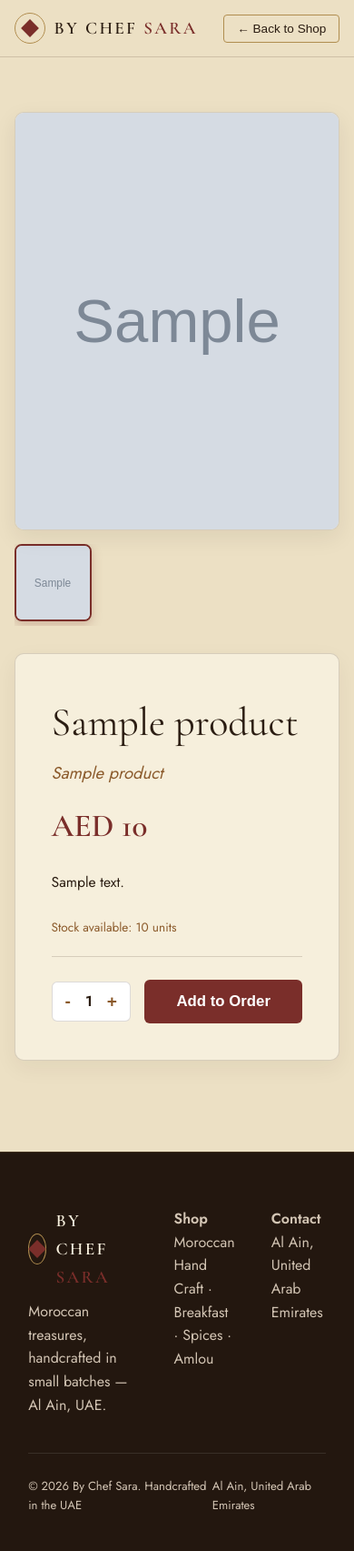
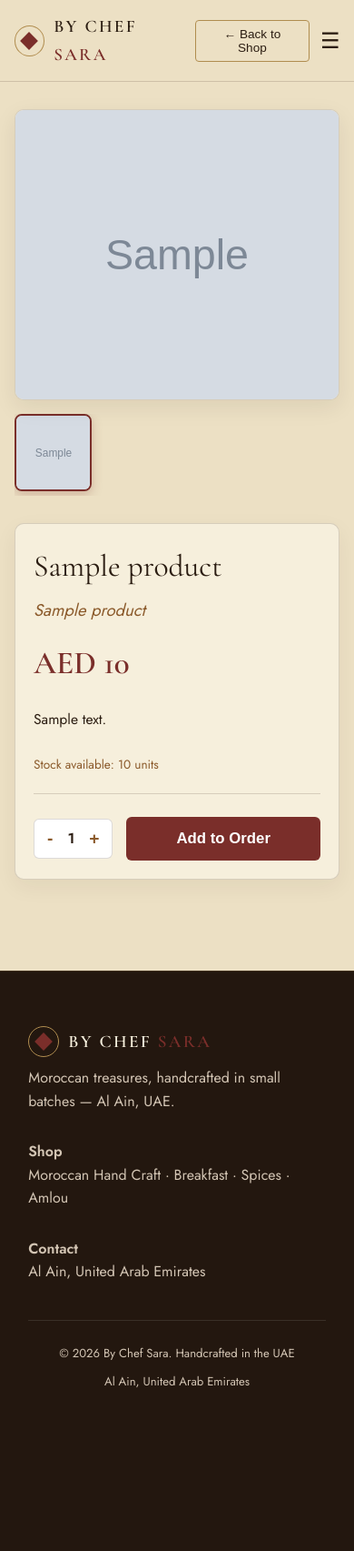
Before and after one commit to chatact135-wq/Chefsara, a Django app: template templates/store/product_detail.html in a window 390 px wide. Shown: the whole page at 91% size. After the commit the page ends 1525 px from the top, so only its background shows below. Run offline with Django 5.2, Linux system fonts and the light colour scheme; the template is opened without the code that fills it: most values are stand-ins (such as "Sample title", 1, 10 or a date in 2020); grey boxes marked "Sample" are stand-in pictures.

Commit message:
Update product_detail.html

```diff
--- a/templates/store/product_detail.html
+++ b/templates/store/product_detail.html
@@ -12,7 +12,7 @@
             --stucco: #ECE0C4; --panel: #F6EFDC; --burgundy: #7A2E2A; --dark-bg: #23170F; --line: rgba(43,29,18,0.16);
         }
         * { box-sizing: border-box; margin: 0; padding: 0; }
-        body { font-family: 'Jost', sans-serif; background-color: var(--stucco); color: var(--ink); line-height: 1.6; }
+        body { font-family: 'Jost', sans-serif; background-color: var(--stucco); color: var(--ink); line-height: 1.6; overflow-x: hidden; }
         h1, h2, h3 { font-family: 'Cormorant Garamond', serif; }
         a { text-decoration: none; color: inherit; }
 
@@ -30,20 +30,27 @@
 
         .header-actions { display: flex; align-items: center; gap: 12px; }
         .cart-btn { background: none; border: 1px solid var(--brass); color: var(--ink); padding: 7px 14px; border-radius: 4px; cursor: pointer; display: flex; align-items: center; gap: 8px; font-size: 0.85rem; }
+        .menu-toggle { display: none; background: none; border: none; font-size: 1.5rem; cursor: pointer; color: var(--ink); }
+
+        /* Mobile Drawer */
+        .mobile-drawer { position: fixed; top: 0; right: -100%; width: 100%; height: 100%; background: var(--dark-bg); color: #F5EBE6; z-index: 3000; transition: right 0.3s ease; display: flex; flex-direction: column; padding: 30px; overflow-y: auto; }
+        .mobile-drawer.open { right: 0; }
+        .mobile-drawer-header { display: flex; justify-content: space-between; align-items: center; margin-bottom: 40px; }
+        .mobile-nav-link { font-size: 1.2rem; font-family: 'Cormorant Garamond', serif; padding: 12px 0; border-bottom: 1px solid rgba(255,255,255,0.1); color: #F5EBE6; display: block; }
 
         /* Product Detail Layout with Animations */
         .product-detail-container { max-width: 1100px; margin: 60px auto; padding: 0 4%; display: grid; grid-template-columns: 1fr 1fr; gap: 50px; align-items: start; animation: fadeIn 0.6s ease-out; }
         @keyframes fadeIn { from { opacity: 0; transform: translateY(15px); } to { opacity: 1; transform: translateY(0); } }
 
-        .gallery-main-view { background: var(--panel); border: 1px solid var(--line); border-radius: 10px; height: 460px; display: flex; align-items: center; justify-content: center; position: relative; cursor: pointer; overflow: hidden; box-shadow: 0 8px 25px rgba(43,29,18,0.08); transition: transform 0.3s ease; }
+        .gallery-main-view { background: var(--panel); border: 1px solid var(--line); border-radius: 10px; width: 100%; height: 460px; display: flex; align-items: center; justify-content: center; position: relative; cursor: pointer; overflow: hidden; box-shadow: 0 8px 25px rgba(43,29,18,0.08); transition: transform 0.3s ease; }
         .gallery-main-view:hover { transform: scale(1.01); }
         .gallery-main-view img { width: 100%; height: 100%; object-fit: cover; transition: opacity 0.4s ease-in-out, transform 0.5s ease; }
         .gallery-main-view img.fade { opacity: 0; transform: scale(1.03); }
 
         .fallback-tag-box { display: flex; flex-direction: column; align-items: center; justify-content: center; gap: 12px; color: var(--wood); font-family: 'Cormorant Garamond', serif; font-size: 1.4rem; }
 
-        .thumbnails-row { display: flex; gap: 12px; margin-top: 15px; overflow-x: auto; padding-bottom: 5px; }
-        .thumbnail { width: 85px; height: 85px; border-radius: 8px; border: 2px solid transparent; cursor: pointer; object-fit: cover; transition: all 0.2s; }
+        .thumbnails-row { display: flex; gap: 12px; margin-top: 15px; overflow-x: auto; padding-bottom: 5px; max-width: 100%; }
+        .thumbnail { width: 85px; height: 85px; border-radius: 8px; border: 2px solid transparent; cursor: pointer; object-fit: cover; flex-shrink: 0; transition: all 0.2s; }
         .thumbnail:hover { opacity: 0.85; transform: translateY(-2px); }
         .thumbnail.active { border-color: var(--burgundy); box-shadow: 0 4px 12px rgba(122,46,42,0.25); }
 
@@ -59,7 +66,7 @@
         .lightbox-next { right: -70px; }
 
         /* Product Info Styling */
-        .prod-info-card { background: var(--panel); border: 1px solid var(--line); border-radius: 10px; padding: 40px; box-shadow: 0 8px 25px rgba(43,29,18,0.06); }
+        .prod-info-card { background: var(--panel); border: 1px solid var(--line); border-radius: 10px; padding: 40px; box-shadow: 0 8px 25px rgba(43,29,18,0.06); word-break: break-word; }
         .prod-title { font-size: 2.75rem; font-weight: 500; margin-bottom: 6px; }
         .prod-subtitle { font-style: italic; color: var(--wood); font-size: 1.15rem; margin-bottom: 15px; }
         .prod-price { font-family: 'Cormorant Garamond', serif; font-size: 2.2rem; font-weight: 600; color: var(--burgundy); margin-bottom: 20px; }
@@ -77,9 +84,15 @@
 
         @media(max-width: 900px) {
             nav { display: none; }
-            .product-detail-container { grid-template-columns: 1fr; gap: 30px; }
+            .menu-toggle { display: block; }
+            .product-detail-container { grid-template-columns: 1fr; gap: 30px; padding: 0 16px; margin: 30px auto; }
+            .gallery-main-view { height: 320px; }
+            .prod-info-card { padding: 20px; }
+            .prod-title { font-size: 2.1rem; }
             .lightbox-prev { left: 10px; }
             .lightbox-next { right: 10px; }
+            .footer-grid { grid-template-columns: 1fr; gap: 30px; }
+            .footer-bottom { flex-direction: column; gap: 10px; text-align: center; }
         }
     </style>
 </head>
@@ -105,8 +118,25 @@
             <button class="cart-btn" onclick="location.href='{% url 'home' %}'">
                 <span>&larr; Back to Shop</span>
             </button>
+            <button class="menu-toggle" onclick="toggleMobileMenu()">&#9776;</button>
         </div>
     </header>
+
+    <!-- Mobile Drawer -->
+    <div class="mobile-drawer" id="mobileDrawer">
+        <div class="mobile-drawer-header">
+            <div class="logo-text" style="color: #fff;">BY CHEF <span>SARA</span></div>
+            <button onclick="toggleMobileMenu()" style="background:none; border:none; color:#fff; font-size:1.8rem; cursor:pointer;">&times;</button>
+        </div>
+        <a href="{% url 'home' %}" class="mobile-nav-link" onclick="toggleMobileMenu()">Home</a>
+        <a href="{% url 'home' %}#products-section" class="mobile-nav-link" onclick="toggleMobileMenu()">Moroccan Hand Craft</a>
+        <a href="{% url 'home' %}#products-section" class="mobile-nav-link" onclick="toggleMobileMenu()">Breakfast Hand Crafted</a>
+        <a href="{% url 'home' %}#products-section" class="mobile-nav-link" onclick="toggleMobileMenu()">Moroccan Spices Blend</a>
+        <a href="{% url 'home' %}#products-section" class="mobile-nav-link" onclick="toggleMobileMenu()">Amlou</a>
+        <a href="{% url 'home' %}#about-section" class="mobile-nav-link" onclick="toggleMobileMenu()">Meet the Chef & About Us</a>
+        <a href="{% url 'home' %}#catering-section" class="mobile-nav-link" onclick="toggleMobileMenu()">Catering Inquiries</a>
+        <a href="{% url 'home' %}#contact-section" class="mobile-nav-link" onclick="toggleMobileMenu()">Contact Us</a>
+    </div>
 
     <div class="product-detail-container">
         <!-- Gallery Column with Animated Slideshow -->
@@ -189,6 +219,8 @@
         const galleryUrls = [{% for img in product.gallery_images.all %}"{{ img.image.url }}"{% if not forloop.last %},{% endif %}{% endfor %}];
         let currentIndex = 0;
 
+        function toggleMobileMenu() { document.getElementById('mobileDrawer').classList.toggle('open'); }
+
         function switchImage(url, index) {
             if (galleryUrls.length === 0) return;
             currentIndex = index;
```
